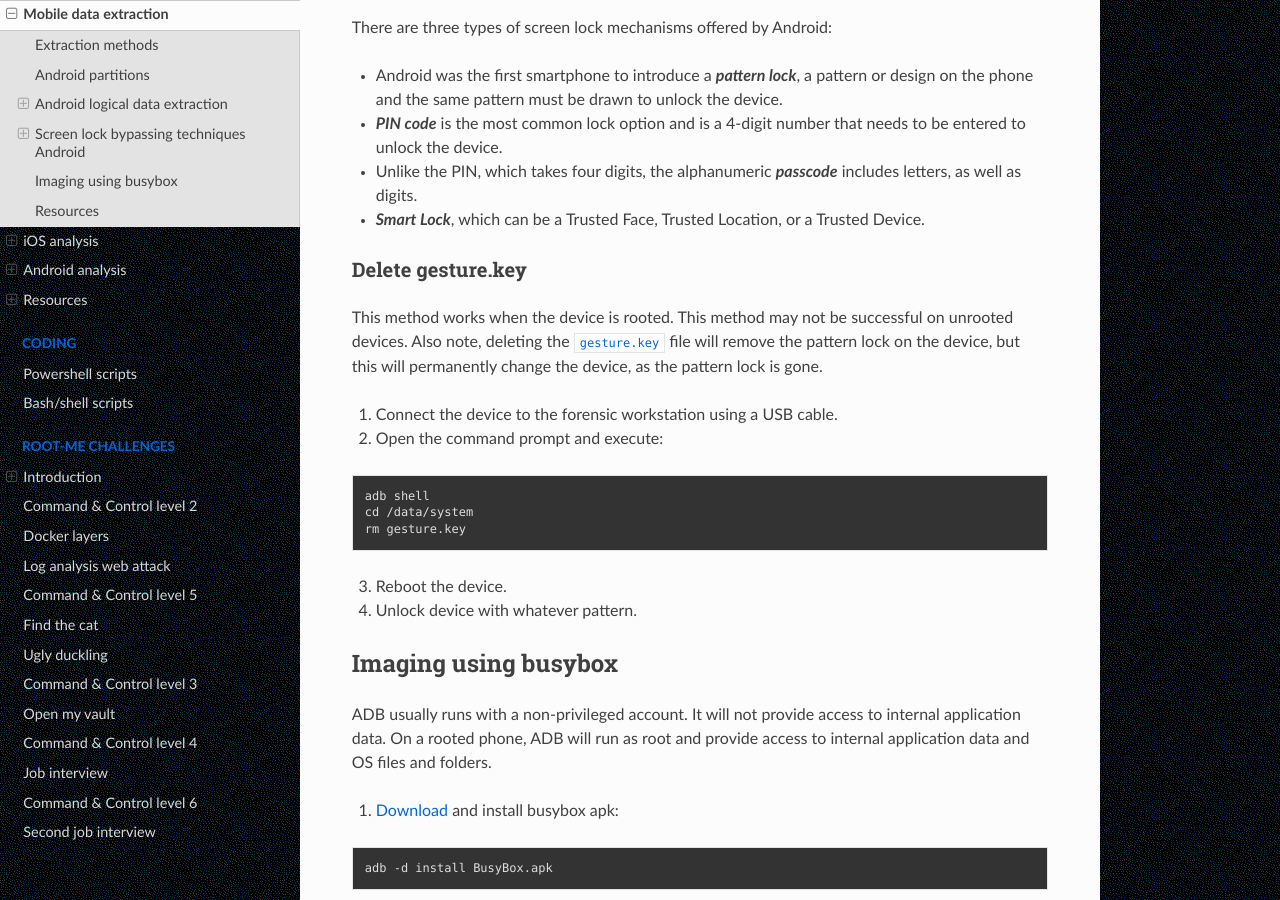
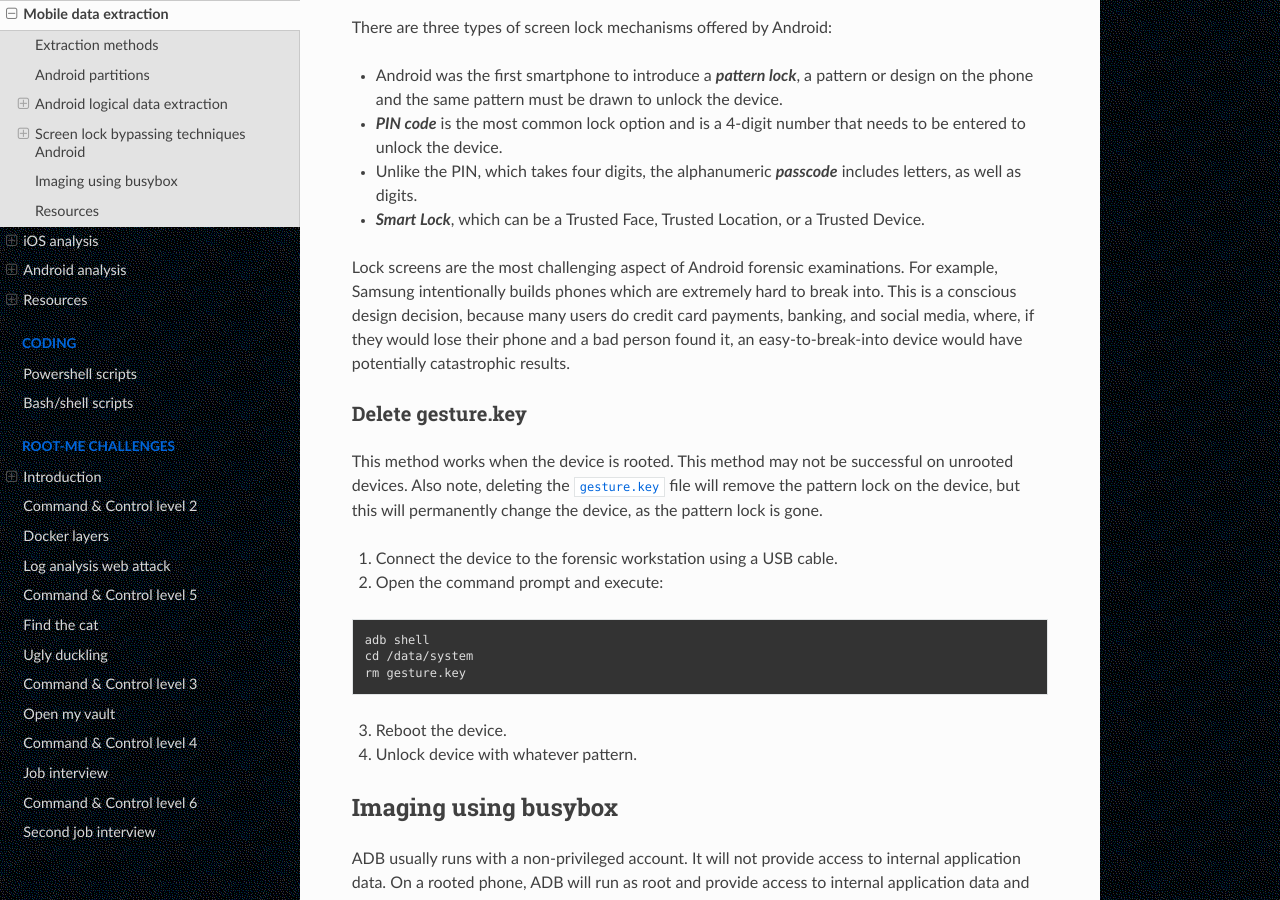
Before and after one commit to tymyrddin/blue-dfir, a Sphinx documentation site: the page built from source/docs/notes/mobile.md, in a window 1280 px wide and 900 px high, scrolled down 4290 px. Built offline with Sphinx 7.4.7 and the Read the Docs theme 2.0.0, drawn with Linux system fonts in a browser that asks for light colours.

Commit message:
++ android

```diff
--- a/source/docs/notes/mobile.md
+++ b/source/docs/notes/mobile.md
@@ -105,6 +105,8 @@ There are three types of screen lock mechanisms offered by Android:
 * Unlike the PIN, which takes four digits, the alphanumeric ***passcode*** includes letters, as well as digits.
 * ***Smart Lock***, which can be a Trusted Face, Trusted Location, or a Trusted Device.
 
+Lock screens are the most challenging aspect of Android forensic examinations. For example, Samsung intentionally builds phones which are extremely hard to break into. This is a conscious design decision, because many users do credit card payments, banking, and social media, where, if they would lose their phone and a bad person found it, an easy-to-break-into device would have potentially catastrophic results.
+
 ### Delete gesture.key
 
 This method works when the device is rooted. This method may not be successful on unrooted devices. Also note, deleting the `gesture.key` file will remove the pattern lock on the device, but this will permanently change the device, as the pattern lock is gone.
```
